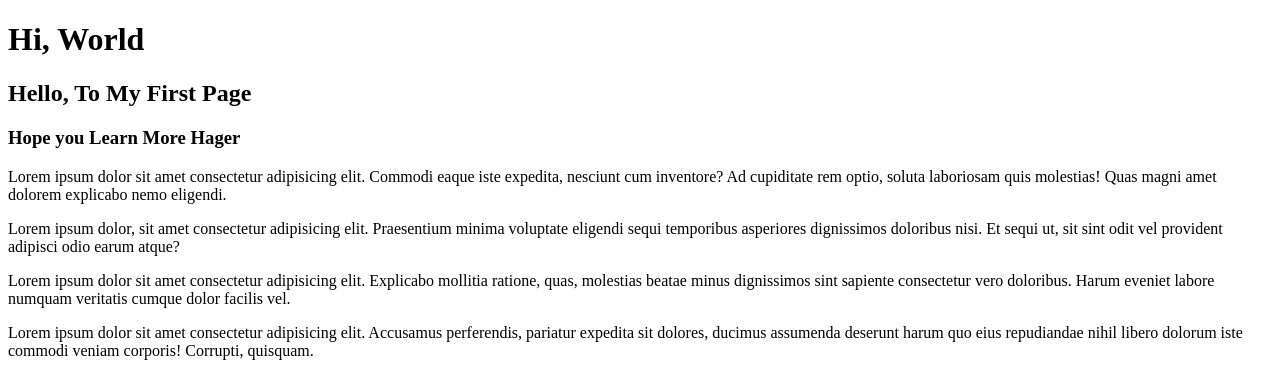
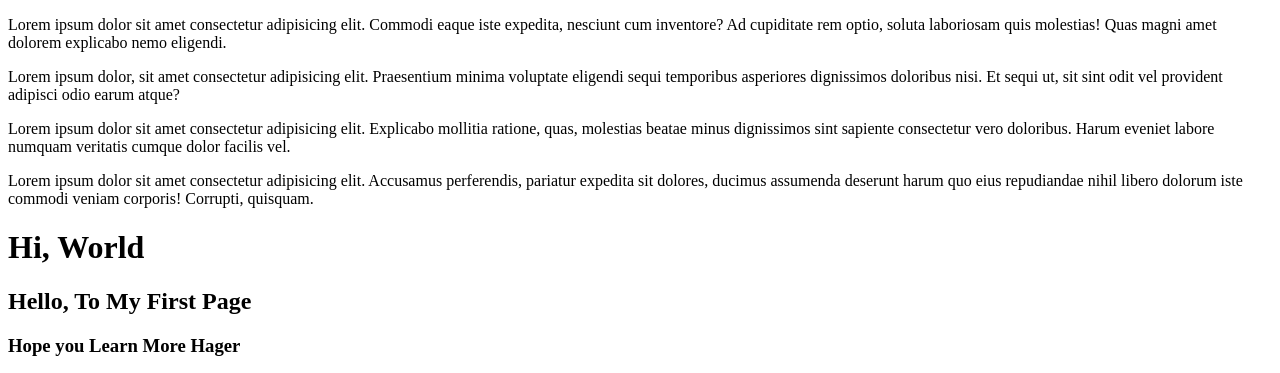
Before and after one commit to HagerSamier/My_First_Portfolio, a plain HTML site: page html_basic/index.html in a window 1280 px wide. Shown: the top 373 px of the page. Drawn offline with Linux system fonts and the light colour scheme.

Commit message:
new commit

```diff
--- a/html_basic/index.html
+++ b/html_basic/index.html
@@ -6,17 +6,21 @@
        <meta name="viewport" content="width=device-width, intial-scale=1.0"
     </head>
     <body>
+        <p>Lorem ipsum dolor sit amet consectetur adipisicing elit.
+            Commodi eaque iste expedita, nesciunt cum inventore? Ad cupiditate rem optio, soluta laboriosam quis molestias! Quas magni amet dolorem explicabo nemo eligendi.
+        </p>
+        <p>Lorem ipsum dolor, sit amet consectetur adipisicing elit.
+            Praesentium minima voluptate eligendi sequi temporibus asperiores dignissimos doloribus nisi. Et sequi ut, sit sint odit vel provident adipisci odio earum atque?
+        </p>
+        <p>Lorem ipsum dolor sit amet consectetur adipisicing elit.
+            Explicabo mollitia ratione, quas, molestias beatae minus dignissimos sint sapiente consectetur vero doloribus. Harum eveniet labore numquam veritatis cumque dolor facilis vel.
+        </p>
+        <p>Lorem ipsum dolor sit amet consectetur adipisicing elit.
+            Accusamus perferendis, pariatur expedita sit dolores, ducimus assumenda deserunt harum quo eius repudiandae nihil libero dolorum iste commodi veniam corporis! Corrupti, quisquam.
+        </p>
         <h1> Hi, World </h1>
         <h2> Hello, To My First Page </h2>
         <h3> Hope you Learn More Hager</h3>
-        <p>Lorem ipsum dolor sit amet consectetur adipisicing elit.
-            Commodi eaque iste expedita, nesciunt cum inventore? Ad cupiditate rem optio, soluta laboriosam quis molestias! Quas magni amet dolorem explicabo nemo eligendi.</p>
-        <p>Lorem ipsum dolor, sit amet consectetur adipisicing elit.
-            Praesentium minima voluptate eligendi sequi temporibus asperiores dignissimos doloribus nisi. Et sequi ut, sit sint odit vel provident adipisci odio earum atque?</p>
-        <p>Lorem ipsum dolor sit amet consectetur adipisicing elit.
-            Explicabo mollitia ratione, quas, molestias beatae minus dignissimos sint sapiente consectetur vero doloribus. Harum eveniet labore numquam veritatis cumque dolor facilis vel.</p>
-        <p>Lorem ipsum dolor sit amet consectetur adipisicing elit.
-            Accusamus perferendis, pariatur expedita sit dolores, ducimus assumenda deserunt harum quo eius repudiandae nihil libero dolorum iste commodi veniam corporis! Corrupti, quisquam.</p>
         <img src="https://i.ibb.co/gTDZZT8/ALX-Logo-07.png" alt="image description">
     </body>
 </html>
```
